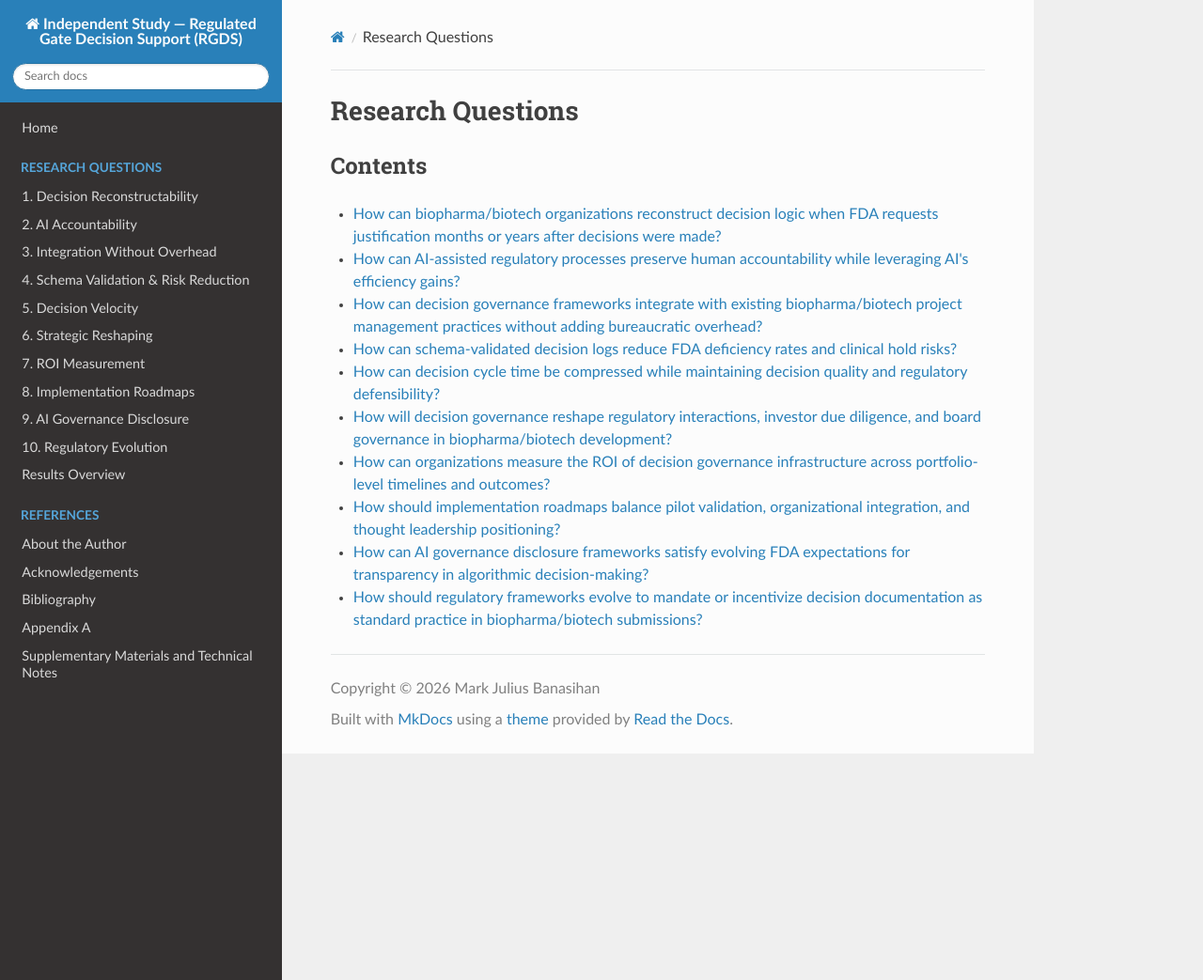
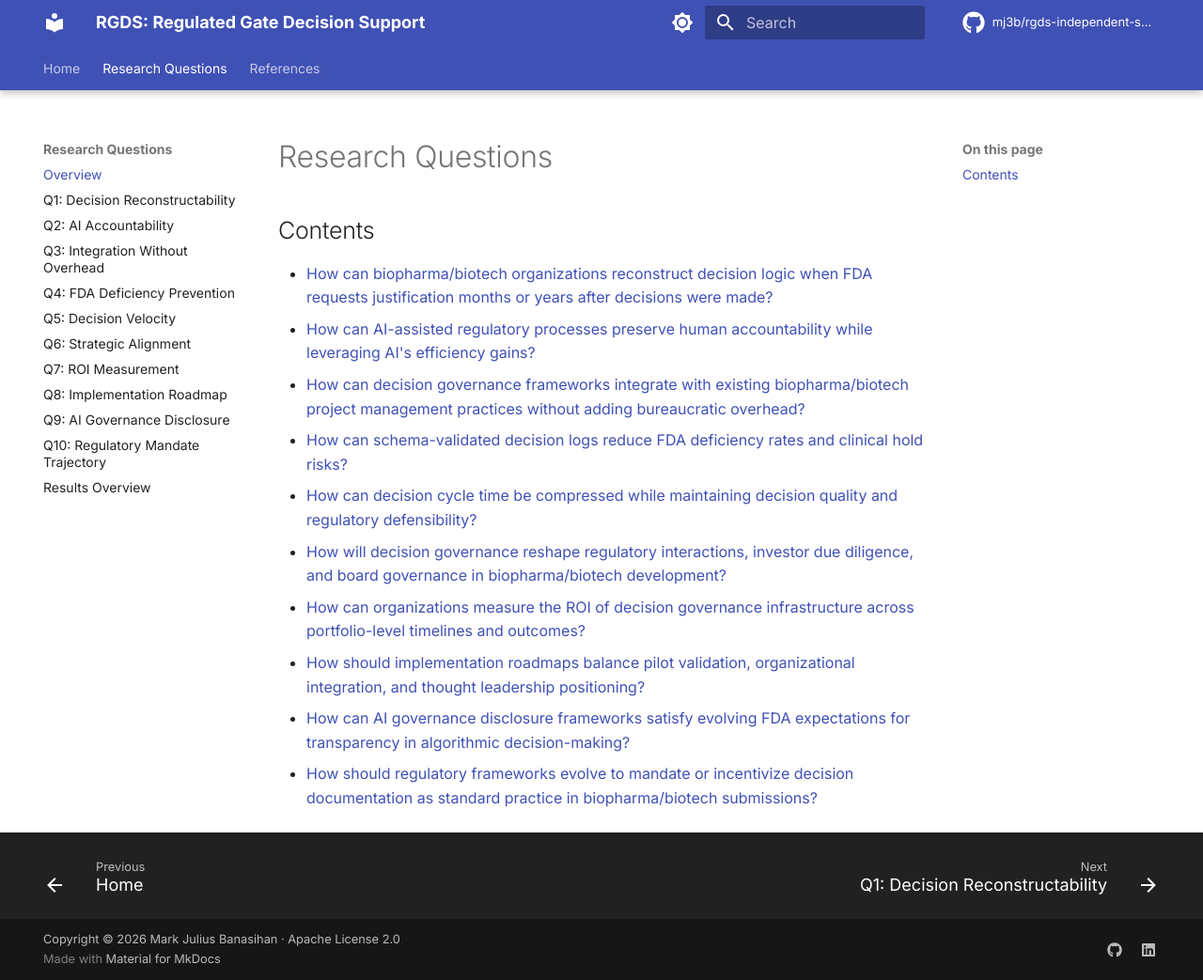
Before and after one commit to mj3b/rgds-independent-study, an MkDocs documentation site: the page built from docs/questions/index.md, in a window 1280 px wide and 1043 px high. Shown: the whole window at 94% size. Built offline with MkDocs 1.6.1 and Material for MkDocs 9.7.7, drawn with Linux system fonts in a browser that asks for light colours; nearby versions of some CDN libraries; comment, search, counter and statistics services are not loaded.

Commit message:
chore: upgrade repo to research presentation

```diff
--- a/mkdocs.yml
+++ b/mkdocs.yml
@@ -1,39 +1,117 @@
-site_name: "Independent Study — Regulated Gate Decision Support (RGDS)"
-site_description: A decision‑centric AI governance framework for regulated biopharma/biotech programs.
+site_name: "RGDS: Regulated Gate Decision Support"
+site_description: >
+  A decision-centric AI governance framework for regulated biopharma/biotech programs.
+  Ten-question independent study on reconstructability, AI accountability, FDA compliance,
+  and implementation of schema-validated decision logs in phase-gated drug development.
+site_url: https://mj3b.github.io/rgds-independent-study
+repo_url: https://github.com/mj3b/rgds-independent-study
+repo_name: mj3b/rgds-independent-study
+
+copyright: Copyright &copy; 2026 Mark Julius Banasihan · Apache License 2.0
 
 theme:
-  name: readthedocs
-  highlightjs: true
+  name: material
+  palette:
+    - scheme: default
+      primary: indigo
+      accent: indigo
+      toggle:
+        icon: material/brightness-7
+        name: Switch to dark mode
+    - scheme: slate
+      primary: indigo
+      accent: indigo
+      toggle:
+        icon: material/brightness-4
+        name: Switch to light mode
+  font:
+    text: Inter
+    code: JetBrains Mono
+  features:
+    - navigation.tabs
+    - navigation.tabs.sticky
+    - navigation.sections
+    - navigation.expand
+    - navigation.top
+    - navigation.footer
+    - search.highlight
+    - search.suggest
+    - content.code.copy
+    - content.tooltips
+    - toc.follow
+  icon:
+    repo: fontawesome/brands/github
 
 nav:
   - Home: index.md
   - Research Questions:
-      - 1. Decision Reconstructability: questions/q1.md
-      - 2. AI Accountability: questions/q2.md
-      - 3. Integration Without Overhead: questions/q3.md
-      - 4. Schema Validation & Risk Reduction: questions/q4.md
-      - 5. Decision Velocity: questions/q5.md
-      - 6. Strategic Reshaping: questions/q6.md
-      - 7. ROI Measurement: questions/q7.md
-      - 8. Implementation Roadmaps: questions/q8.md
-      - 9. AI Governance Disclosure: questions/q9.md
-      - 10. Regulatory Evolution: questions/q10.md
+      - Overview: questions/index.md
+      - "Q1: Decision Reconstructability": questions/q1.md
+      - "Q2: AI Accountability": questions/q2.md
+      - "Q3: Integration Without Overhead": questions/q3.md
+      - "Q4: FDA Deficiency Prevention": questions/q4.md
+      - "Q5: Decision Velocity": questions/q5.md
+      - "Q6: Strategic Alignment": questions/q6.md
+      - "Q7: ROI Measurement": questions/q7.md
+      - "Q8: Implementation Roadmap": questions/q8.md
+      - "Q9: AI Governance Disclosure": questions/q9.md
+      - "Q10: Regulatory Mandate Trajectory": questions/q10.md
       - Results Overview: questions/results-overview.md
   - References:
       - About the Author: references/about-the-author.md
       - Acknowledgements: references/acknowledgements.md
       - Bibliography: references/bibliography.md
-      - Appendix A: references/appendix-a.md
-      - Supplementary Materials and Technical Notes: references/methods-and-tools.md
+      - Appendix A — Financial Analysis: references/appendix-a.md
+      - Methods and Technical Notes: references/methods-and-tools.md
 
 plugins:
-  - search
+  - search:
+      lang: en
+  - glightbox
 
 markdown_extensions:
   - admonition
   - footnotes
+  - attr_list
+  - md_in_html
+  - tables
+  - pymdownx.details
+  - pymdownx.superfences:
+      custom_fences:
+        - name: mermaid
+          class: mermaid
+          format: !!python/name:pymdownx.superfences.fence_code_format
+  - pymdownx.tabbed:
+      alternate_style: true
+  - pymdownx.highlight:
+      anchor_linenums: true
+  - pymdownx.inlinehilite
+  - pymdownx.snippets
+  - pymdownx.critic
+  - pymdownx.caret
+  - pymdownx.mark
+  - pymdownx.tilde
   - toc:
       permalink: true
+      title: On this page
 
-copyright:
-  Copyright &copy; 2026 Mark Julius Banasihan<br>
+extra:
+  social:
+    - icon: fontawesome/brands/github
+      link: https://github.com/mj3b
+      name: GitHub
+    - icon: fontawesome/brands/linkedin
+      link: https://linkedin.com/in/markjuliusbanasihan
+      name: LinkedIn
+  analytics:
+    feedback:
+      title: Was this page useful?
+      ratings:
+        - icon: material/thumb-up-outline
+          name: This page was helpful
+          data: 1
+          note: Thanks for your feedback!
+        - icon: material/thumb-down-outline
+          name: This page could be improved
+          data: 0
+          note: Thanks for your feedback.
```
Also changed, not shown: CHANGELOG.md (added, +61 -0 lines), CONTRIBUTING.md (added, +57 -0 lines), README.md (added, +137 -0 lines), requirements.txt (+3 -4 lines), 1 other file.
